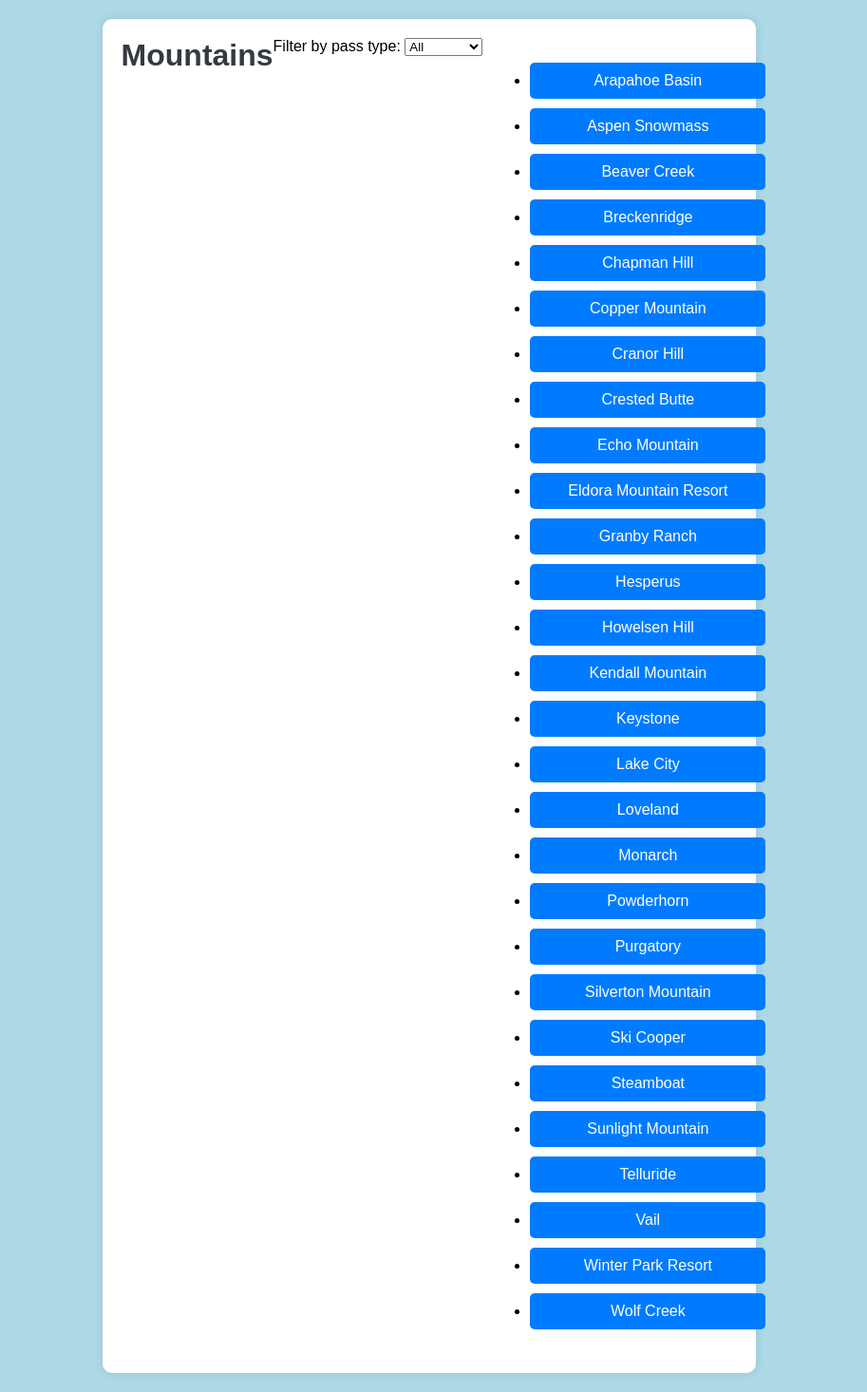
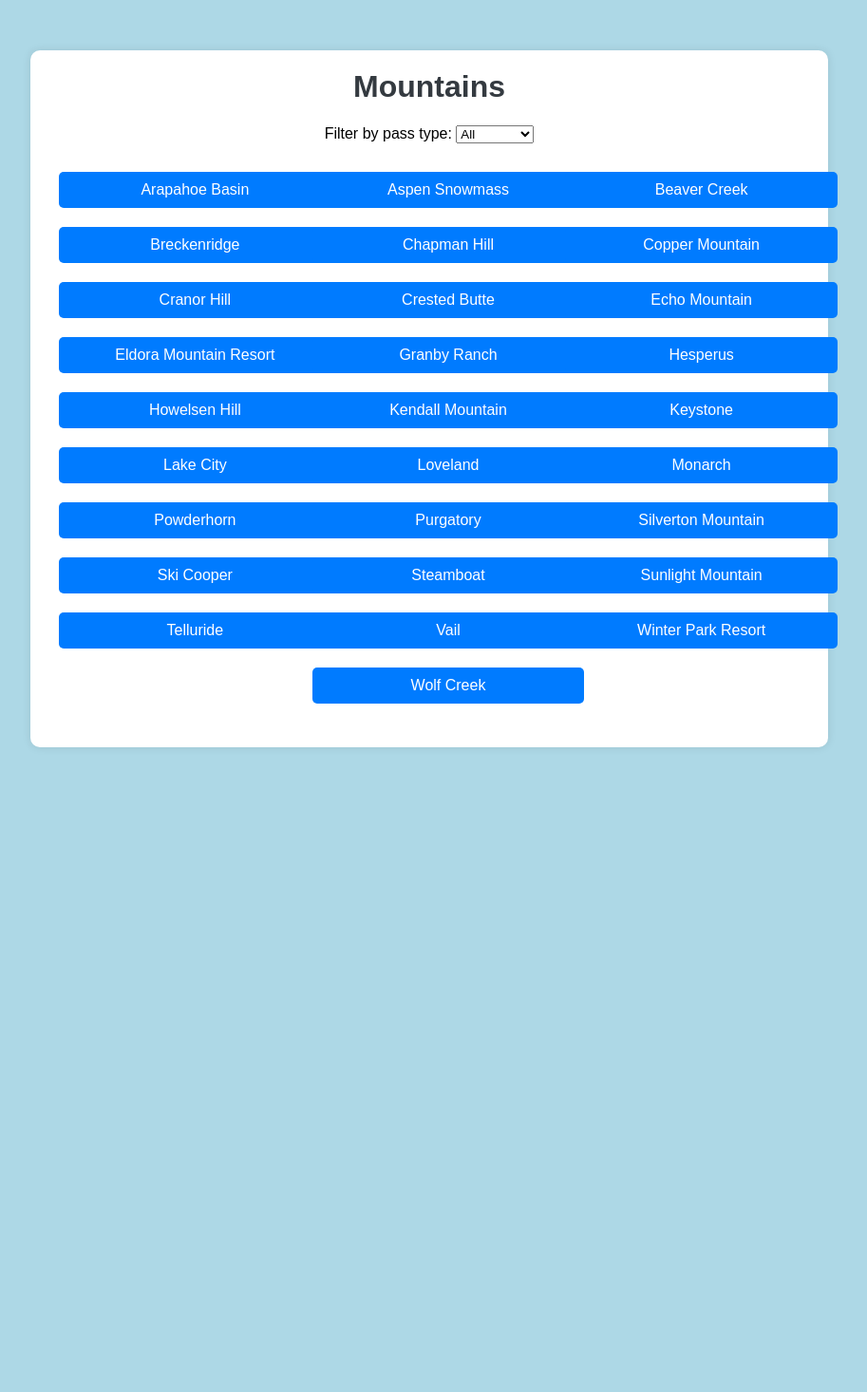
Before and after one commit to idonotwantthisaccount/3300_Project, a Django app: page / in a window 1280 px wide. Shown: the whole page at 95% size, without its empty margins (188-1101 px from the left). After the commit the page ends 787 px from the top, so only its background shows below. Run offline with Django 5.2, Linux system fonts and the light colour scheme; data comes from the database, SQL or seed files in the repository.

Commit message:
Update mountains.html
More display testing.

```diff
--- a/mountains/templates/mountains/mountains.html
+++ b/mountains/templates/mountains/mountains.html
@@ -22,9 +22,6 @@
             padding: 20px;
             border-radius: 10px;
             box-shadow: 0 0 10px rgba(0,0,0,0.1); /* Subtle shadow effect */
-            display: flex;
-            flex-wrap: wrap; /* Enable wrapping of items */
-            justify-content: center; /* Center items horizontally */
         }
         h1 {
             color: #343a40;
@@ -33,14 +30,19 @@
         .dropdown {
             margin-bottom: 20px;
         }
+        .mountain-list {
+            list-style-type: none;
+            padding: 0;
+            display: flex;
+            flex-wrap: wrap;
+            justify-content: center;
+        }
         .mountain-item {
-            flex: 0 0 calc(33.33% - 20px); /* Adjust column width (33.33% for 3 columns) */
-            margin: 10px; /* Adjust spacing between columns */
-            text-align: center; /* Center align text within each item */
-            box-sizing: border-box; /* Include padding and border in width calculation */
+            width: calc(33.33% - 20px); /* Adjust width to fit three columns */
+            margin: 10px; /* Adjust spacing between items */
         }
         .mountain-button {
-            display: inline-block;
+            display: block;
             width: 100%;
             padding: 10px 20px;
             font-size: 16px;
@@ -74,11 +76,11 @@
     </div>
 
     <ul class="mountain-list">
-      {% for x in mymountains %}
+        {% for x in mymountains %}
         <li class="mountain-item" data-pass="{{ x.pass_type }}">
             <a href="forecast/{{x.name}}" class="mountain-button">{{ x.name }}</a>
         </li>
-      {% endfor %}
+        {% endfor %}
     </ul>
 </div>
 
@@ -89,7 +91,7 @@
 
         for (var i = 0; i < mountains.length; i++) {
             if (filter === 'all' || mountains[i].getAttribute('data-pass') === filter) {
-                mountains[i].style.display = 'block';
+                mountains[i].style.display = 'inline-block'; /* Display as inline-block */
             } else {
                 mountains[i].style.display = 'none';
             }
```
